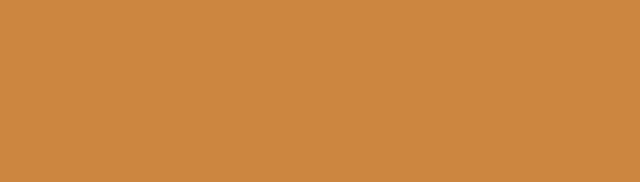
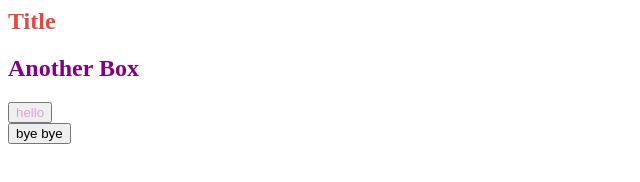
Before and after one commit to ooyuo/SCSS-Masterclass, a website: page index.html in a window 1280 px wide. Shown: the whole page, without its empty margins (0-640 px from the left). Drawn offline with nearby package versions, Linux system fonts and the light colour scheme; files that its build step writes are made by us from their sources.

Commit message:
#3.1 Variables and Nesting

```diff
--- a/gulpfile.babel.js
+++ b/gulpfile.babel.js
@@ -10,7 +10,7 @@ const routes = {
   css: {
     watch: "src/scss/*",
     src: "src/scss/styles.scss",
-    dest: "dest/css",
+    dest: "dist/css",
   },
 };
 
@@ -31,7 +31,7 @@ const watch = () => {
   gulp.watch(routes.css.watch, styles);
 };
 
-const clean = () => del(["dest/"]);
+const clean = () => del(["dist/"]);
 
 const prepare = gulp.series([clean]);
 
--- a/index.html
+++ b/index.html
@@ -1,10 +1,17 @@
 <head>
     <meta charset="UTF-8" />
     <meta name="viewport" content="width=device-width, initial-scale=1.0" />
-    <link rel="stylesheet" href="dest/css/styles.css" />
+    <link rel="stylesheet" href="dist/css/styles.css" />
     <title>(S)CSS Masterclass</title>
 </head>
 
-<body></body>
+<body>
+    <h2>Title</h2>
+    <div class="box">
+        <h2>Another Box</h2>
+        <button>hello</button>
+    </div>
+    <button>bye bye</button>
+</body>
 
 </html>
--- /dev/null
+++ b/src/scss/_variables.scss
@@ -0,0 +1,2 @@
+$bg: #e7473c;
+$title: 32px;
--- a/src/scss/styles.scss
+++ b/src/scss/styles.scss
@@ -1,7 +1,25 @@
-body {
-    background: peru;
+@import "_variables";
 
-    a {
-        color: blue;
+h2 {
+    color: $bg;
+}
+
+.box {
+    margin-top: 20px;
+
+    h2 {
+        color: purple;
+
+        &:hover {
+            color: salmon;
+        }
+    }
+
+    button {
+        color: plum;
+    }
+
+    &:hover {
+        background-color: powderblue;
     }
 }
```
Also changed, not shown: dest/css/styles.css (deleted).
